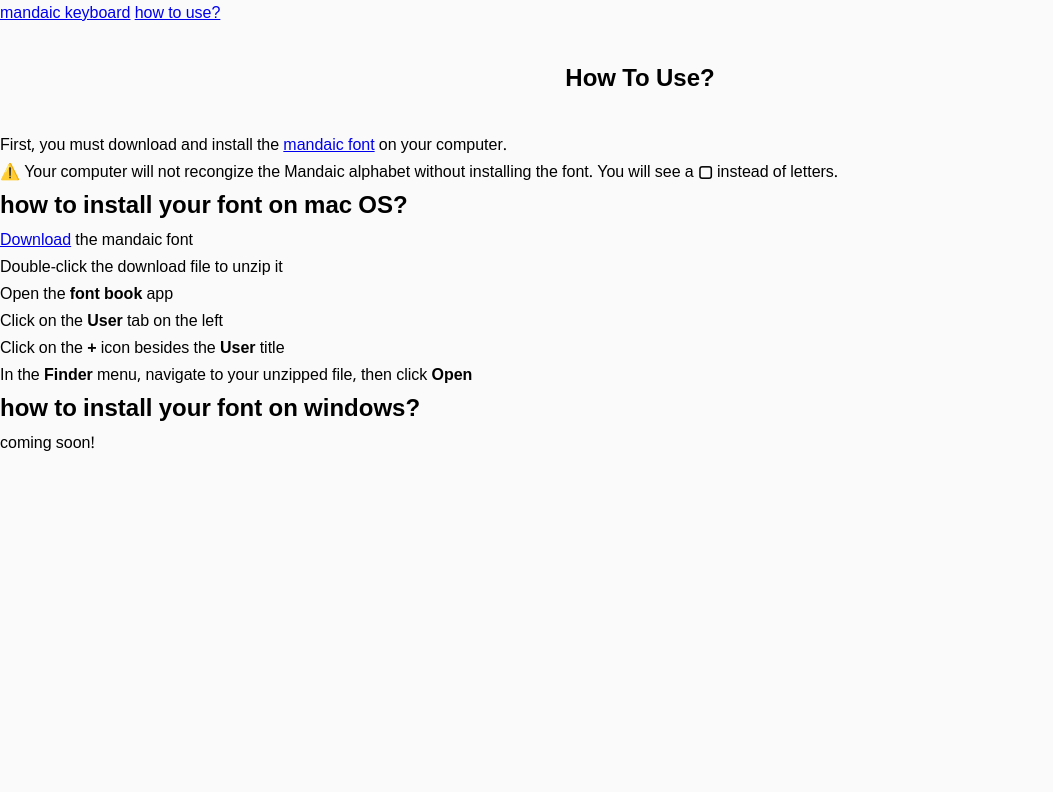
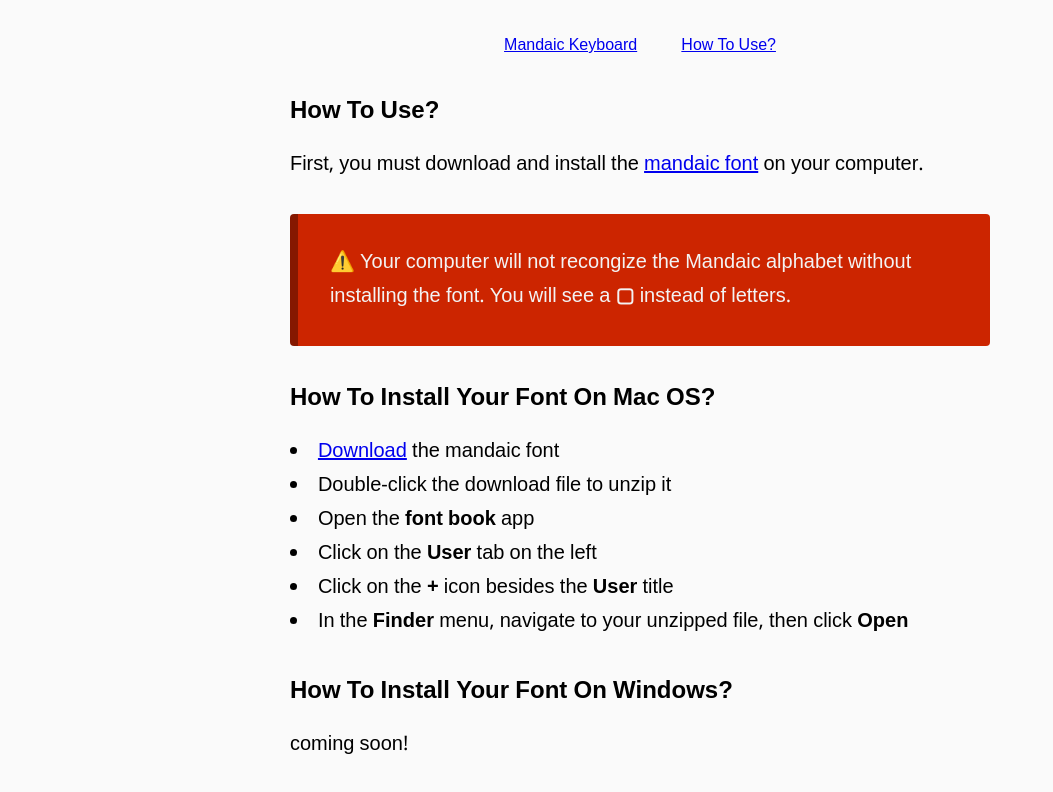
Before and after one commit to ossab98/mandaic-keyboard-1, a plain HTML site: page info.html in a window 1280 px wide. Shown: the whole page, without its empty margins (0-1053 px from the left). Drawn offline with Linux system fonts and the light colour scheme.

Commit message:
Stylesheet for navigation menu and info.html page.

```diff
--- a/css/style.css
+++ b/css/style.css
@@ -29,10 +29,48 @@ body {
   background-color: #fafafa;
 }
 
-h1 {
+header {
+  text-align: center;
   margin: 2rem 0;
-  text-align: center;
+}
+
+nav a {
+  margin: 0 1.25rem;
   text-transform: capitalize;
+}
+
+article {
+  max-width: 80ch;
+  margin: auto;
+  padding: 0 1rem;
+}
+
+article h1,
+article h2 {
+  margin-bottom: 1rem;
+  text-transform: capitalize;
+}
+
+article p,
+article li {
+  font-size: 1.25rem;
+}
+
+article li {
+  list-style-position: inside;
+}
+
+section {
+  margin: 2rem 0;
+}
+
+.warning {
+  background-color: hsl(11, 100%, 40%);
+  border-left: 0.5rem solid hsl(11, 100%, 26%);
+  border-radius: 0.25rem;
+  color: #f3f3f3;
+  margin-top: 2rem;
+  padding: 2rem;
 }
 
 .base,
```
